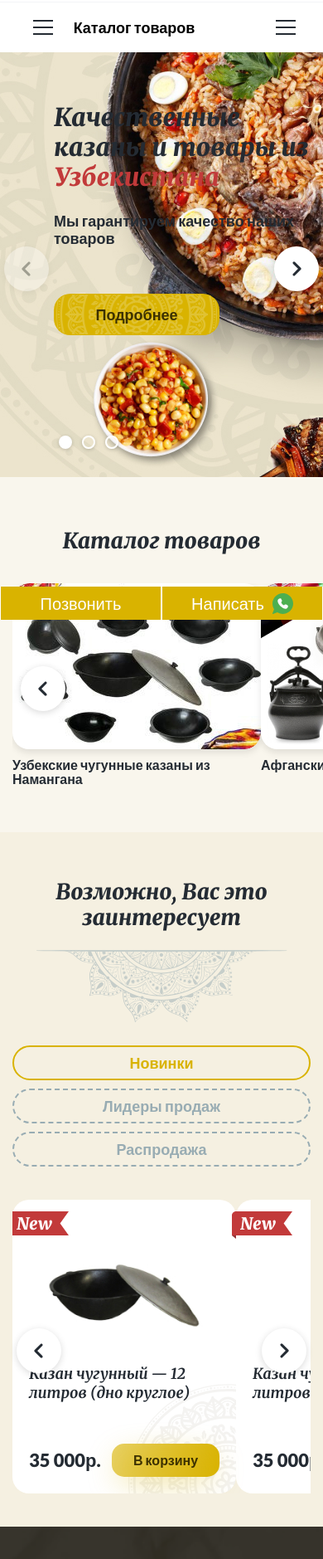
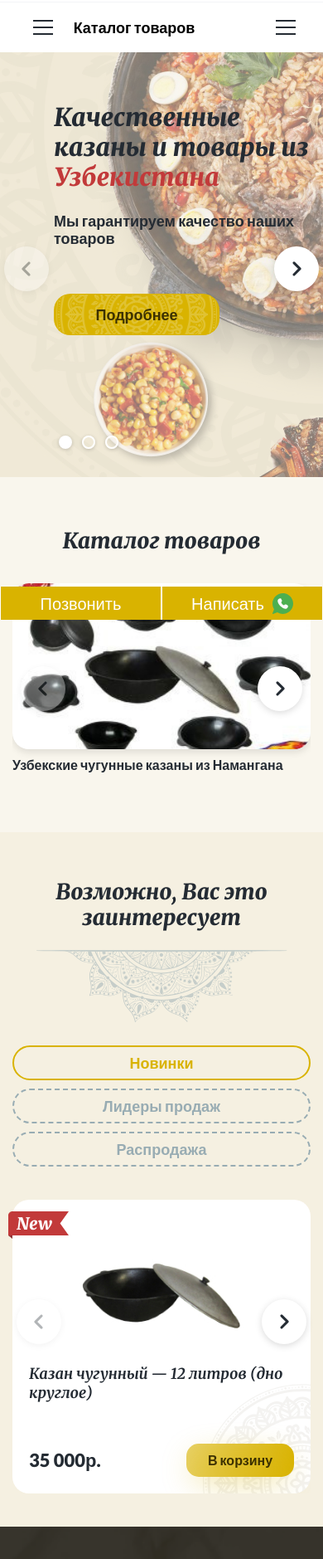
Before and after one commit to Verta-master/uz-kazan, a website: page index.html in a window 390 px wide. Shown: the part 97-1976 px from the top of the page at 83% size. Drawn offline with nearby package versions, Linux system fonts and the light colour scheme; files that its build step writes are made by us from their sources.

Commit message:
Adaptive

```diff
--- a/index.html
+++ b/index.html
@@ -808,11 +808,11 @@
 
   <script src="js/jquery-3.2.1.min.js"></script>
   <script src="js/script.js"></script>
-  <script src="js/category-slider.js"></script>
-  <script src="js/catalog-slider.js"></script>
   <script src="https://cdnjs.cloudflare.com/ajax/libs/fancybox/3.3.1/jquery.fancybox.min.js"></script>
   <script src="https://cdnjs.cloudflare.com/ajax/libs/Swiper/4.5.0/js/swiper.min.js"></script>
   <script src="https://code.jquery.com/ui/1.12.1/jquery-ui.js"></script>
+  <script src="js/category-slider.js"></script>
+  <script src="js/catalog-slider.js"></script>
 
   <!-- Sliders -->
   <script>
--- a/less/blocks/category.less
+++ b/less/blocks/category.less
@@ -13,6 +13,7 @@
 .category__wrap {
   position: relative;
   width: 930px;
+  max-width: 100%;
   margin-left: auto;
   margin-right: auto;
   margin-top: 35px;
@@ -42,6 +43,7 @@
     flex-wrap: wrap;
     justify-content: center;
     margin-right: -25px;
+    box-sizing: border-box;
   }
 }
 
--- a/less/blocks/media.less
+++ b/less/blocks/media.less
@@ -136,8 +136,7 @@
     flex-wrap: nowrap;
   }
   .catalog__slider {
-    margin: 0;
-    padding: 0;
+    margin-right: 0;
   }
   .catalog__next,
   .catalog__prev {
@@ -248,6 +247,27 @@
     flex-direction: column;
     text-align: center;
   }
+  .promo__slide {
+    position: relative;
+    z-index: 1;
+
+    &::before {
+      content: "";
+      position: absolute;
+      top: 0;
+      bottom: 0;
+      left: 0;
+      right: 0;
+      background-color: #F5F0E1;
+      opacity: 0.5;
+      z-index: 2;
+    }
+
+    .wrapper {
+      position: relative;
+      z-index: 5;
+    }
+  }
 }
 
 @media (max-width: 766px) {
@@ -342,7 +362,7 @@
     width: 100%;
     display: block;
     text-align: center;
-    margin-bottom: 10px;
+    margin-bottom: 20px;
   }
   .about__digit {
     margin-right: 0;
@@ -352,4 +372,8 @@
     padding: 15px;
     font-size: 12px;
   }
+  .catalog__next,
+  .catalog__prev {
+    top: 40%;
+  }
 }
```
